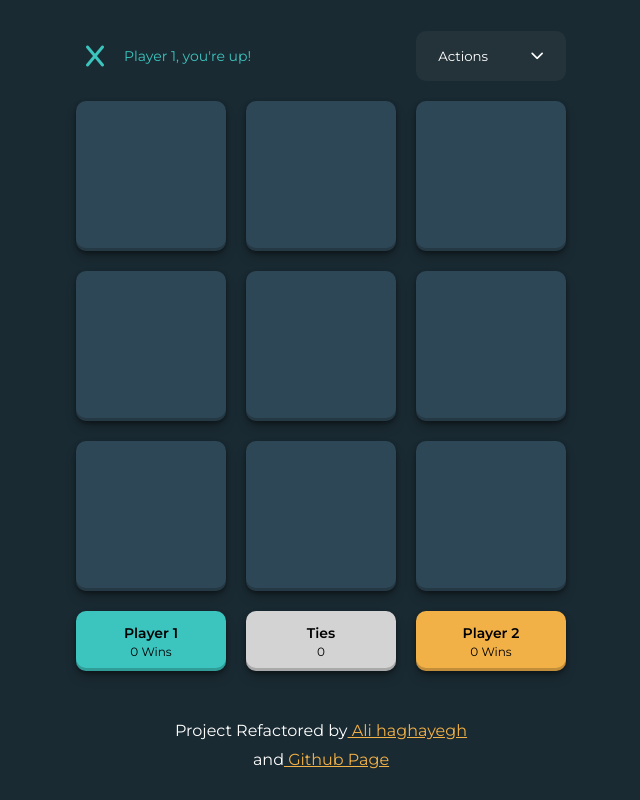
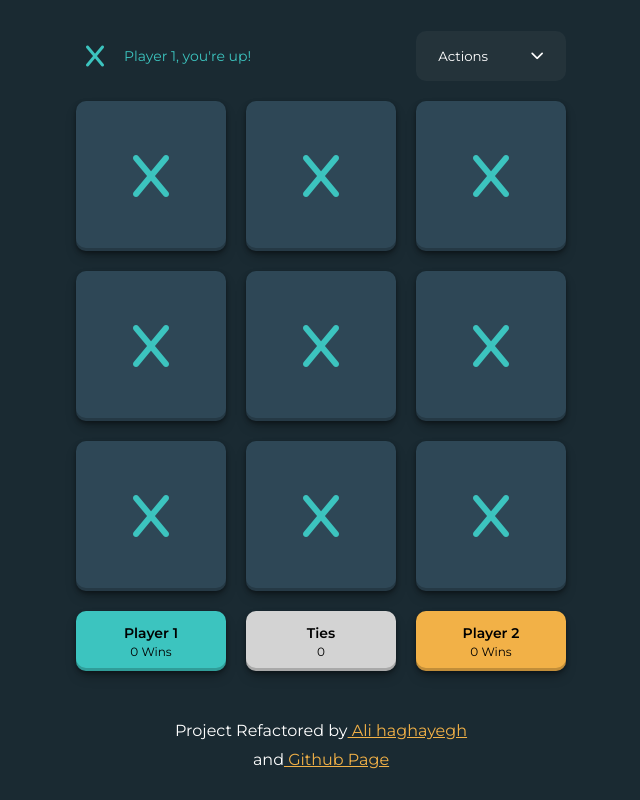
Before and after one commit to Alihaghayegh/tic-tac-toe-React, a React app: page / in a window 1280 px wide. Shown: the whole page, without its empty margins (319-959 px from the left). Built offline with nearby package versions, Linux system fonts and the light colour scheme.

Commit message:
squares refactored

```diff
--- a/src/App.tsx
+++ b/src/App.tsx
@@ -25,15 +25,11 @@ export default function App() {
           </div>
         </div>
 
-        <div id="1" className="square shadow" data-id="square"></div>
-        <div id="2" className="square shadow" data-id="square"></div>
-        <div id="3" className="square shadow" data-id="square"></div>
-        <div id="4" className="square shadow" data-id="square"></div>
-        <div id="5" className="square shadow" data-id="square"></div>
-        <div id="6" className="square shadow" data-id="square"></div>
-        <div id="7" className="square shadow" data-id="square"></div>
-        <div id="8" className="square shadow" data-id="square"></div>
-        <div id="9" className="square shadow" data-id="square"></div>
+        {[1, 2, 3, 4, 5, 6, 7, 8, 9].map((squareId) => {
+          return <div key={squareId} className="square shadow">
+            <i className="fa-solid fa-x turquoise"></i>
+          </div>;
+        })}
 
         <div
           className="score shadow"
```
